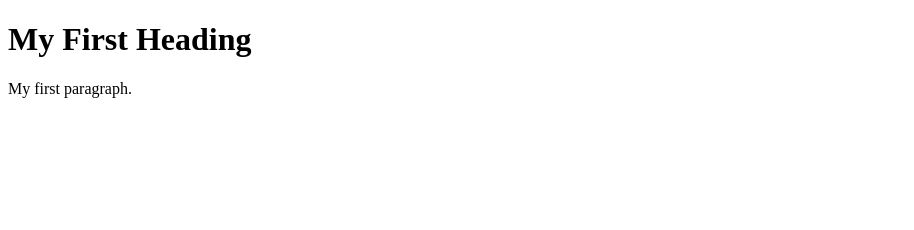
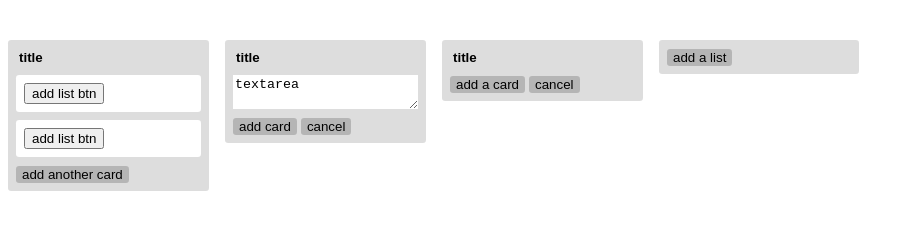
Before and after one commit to KEJkeaz/cardlist, a website: page frontend/index.html in a window 1280 px wide. Shown: the whole page, without its empty margins (0-914 px from the left). Drawn offline with Linux system fonts and the light colour scheme.

Commit message:
html, css
html
- 동작별 기본 구조 추가

css
- 기본 구조별 스타일 추가

```diff
--- a/frontend/app.js
+++ /dev/null
@@ -1 +0,0 @@
-alert(1)
--- /dev/null
+++ b/frontend/css/index.css
@@ -0,0 +1,83 @@
+/* common start */
+*,*:focus,*:hover{
+  outline:none;
+}
+html{
+  font-size: 16px;
+  height: 100%;
+}
+body{
+  height: 100%;
+}
+/* common end */
+
+.board{
+  margin-top: 2.5rem;
+  height: 100%;
+}
+
+.list-wrapper{
+  display: flex;
+  height: 100%;
+}
+
+.list-wrapper .list{
+  height: 100%;
+  min-width: 12.5rem;
+  margin-right: 1rem;
+}
+
+.list-wrapper .list:last-child{
+  margin-right: unset;
+}
+.list-wrapper .list .card{
+  border-radius: 0.2rem;
+  padding: 0.5rem;
+  background-color: #ddd;
+  margin-bottom: 0.5rem;
+}
+
+.list-wrapper .list .card .card-header{
+  display: grid;
+  margin-bottom: 0.5rem;
+}
+.list-wrapper .list .card .card-header .card-header-title{
+  font-weight: bold;
+  background-color: transparent;
+  border: 1px solid transparent;
+
+}
+.list-wrapper .list .card .card-header .card-header-title:active,
+.list-wrapper .list .card .card-header .card-header-title:focus {
+  background-color: #ffffff;
+  border: 1px solid #dddddd;
+}
+
+.list-wrapper .list .card .card-contents{
+  background-color: #ffffff;
+  border-radius: 0.2rem;
+  padding: 0.5rem;
+}
+.list-wrapper .list .card .card-contents{
+  background-color: #ffffff;
+  border-radius: 0.2rem;
+  padding: 0.5rem;
+  margin-bottom: 0.5rem;
+}
+.list-wrapper .list .card .btn-container{
+
+}
+
+.list-wrapper .list .card .btn-container .texarea-wrap {
+  display: grid;
+  margin-bottom: 0.5rem;
+}
+.list-wrapper .list .card .btn-container .add-card-textarea{
+  border: unset;
+
+}
+.list-wrapper .list .card .btn{
+  border: unset;
+  border-radius: 0.2rem;
+  background-color: #b5b5b5;
+}
--- a/frontend/index.html
+++ b/frontend/index.html
@@ -1,15 +1,93 @@
-
 <!DOCTYPE html>
 <html>
 <head>
-  <script src="app.js">
-  </script>
+  <!-- 파비콘 -->
+  <link rel="shortcut icon" href="#">
+  <!-- js 파일 -->
+  <script type="text/javascript" src="./js/app.js"></script>
+  <!-- css 파일 -->
+  <link rel="stylesheet" type="text/css" href="./css/index.css">
 </head>
+
 <body>
 
-<h1>My First Heading</h1>
+<div class="board" >
 
-<p>My first paragraph.</p>
+  <div class="list-wrapper" >
+    <div class="list">
+      <div class="card">
+        <div class="card-header">
+          <input type="text" value="title" class="card-header-title">
+        </div>
+        <div class="card-list">
+          <div class="card-contents" >
+            <button onclick="add_list()">add list btn</button>
+          </div>
+          <div class="card-contents" >
+            <button onclick="add_list()">add list btn</button>
+          </div>
+        </div>
+
+        <div class="btn-container">
+          <button class="btn btn-card-add">add another card</button>
+        </div>
+
+      </div>
+    </div>
+
+    <div class="list">
+      <div class="card">
+        <div class="card-header">
+          <input type="text" value="title" class="card-header-title">
+        </div>
+
+        <div class="card-list">
+        </div>
+
+        <div class="btn-container">
+          <div class="texarea-wrap">
+            <textarea class=" add-card-textarea">textarea</textarea>
+          </div>
+          <div class="btn-wrap">
+            <button class="btn btn-card-add">add card</button>
+            <button class="btn ">cancel</button>
+          </div>
+        </div>
+
+      </div>
+    </div>
+
+    <div class="list">
+      <div class="card">
+
+        <div class="card-header">
+          <input type="text" value="title" class="card-header-title">
+        </div>
+
+        <div class="card-list">
+        </div>
+
+        <div class="card-add-container">
+          <button class="btn btn-card-add">add a card</button>
+          <button class="btn ">cancel</button>
+        </div>
+
+      </div>
+    </div>
+
+    <div class="list">
+      <div class="card">
+
+          <button class="btn btn-card-add">add a list</button>
+      </div>
+    </div>
+
+  </div>
+
+
+  </div>
+</div>
+
 
 </body>
 </html>
--- /dev/null
+++ b/frontend/js/app.js
@@ -0,0 +1,4 @@
+
+function add_list(){
+  console.log('click add_list')
+}
```
